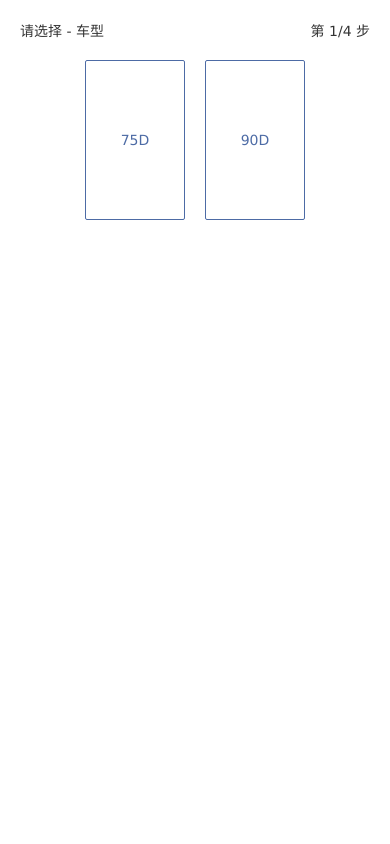
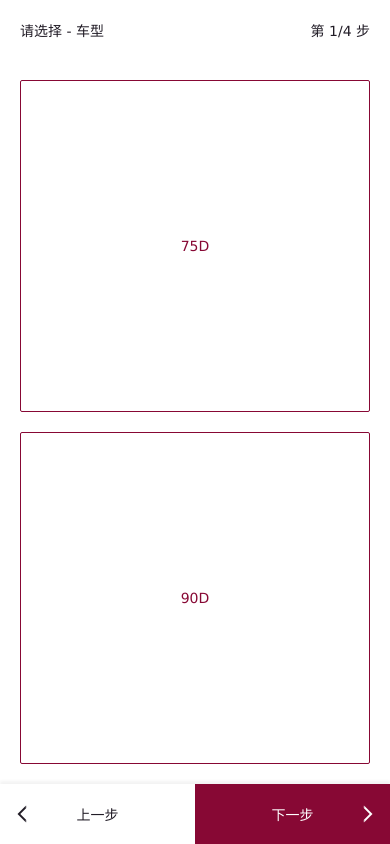
Before and after one commit to ctsin/practices-product-builder, a website built with Parcel: page src/index.html in a window 390 px wide. Built offline with nearby package versions, Linux system fonts and the light colour scheme.

Commit message:
1. update color pattern. 2. layout is responsive design now. 3. first step on footer.

```diff
--- /dev/null
+++ b/src/sass/_mixin.scss
@@ -0,0 +1,4 @@
+@mixin square($size: 1rem) {
+  width: $size;
+  height: $size;
+}
--- a/src/sass/_variables.scss
+++ b/src/sass/_variables.scss
@@ -1,12 +1,12 @@
 // COLOR
-$color: rgba(0, 0, 0, 0.8);
 $black: rgba(black, 1);
 $white: rgba(white, 1);
-$silver: rgba(161, 169, 186, 1);
-$secondary: rgba(77, 107, 165, 1);
-$primary: rgba(44, 59, 89, 1);
-$highlight-secondary: rgba(213, 144, 139, 1);
-$highlight-primary: rgba(216, 114, 112, 1);
+$color: rgba(33, 28, 38, 1);
+$primary: rgba(68, 26, 47, 1);
+$secondary: rgba(135, 8, 52, 1);
+$pink: rgba(209, 26, 61, 1);
+$yellow: rgba(253, 103, 47, 1);
+$shadow: rgba(black, 0.05);
 
 // SPACE
 $spacing: 1rem;
@@ -14,3 +14,6 @@ $spacing-large: $spacing * 2;
 $spacing-small: $spacing * 0.5;
 
 $radius: 0.1rem;
+
+// BREAK
+$break-mobile: 414px;
--- a/src/sass/main.scss
+++ b/src/sass/main.scss
@@ -1,4 +1,5 @@
 @import "variables";
+@import "mixin";
 
 *,
 *::before,
@@ -21,6 +22,12 @@ body {
     "Lucida Sans Unicode", Geneva, Verdana, sans-serif;
   font-size: 0.7rem;
   color: $color;
+}
+
+#root {
+  display: flex;
+  flex-direction: column;
+  min-height: 100vh;
 }
 
 .header {
@@ -48,7 +55,7 @@ body {
     display: none;
   }
 
-  @media (min-width: 414px) {
+  @media (min-width: $break-mobile) {
     justify-content: center;
 
     &#{\@title},
@@ -77,15 +84,23 @@ body {
   }
 }
 
+.body {
+  flex: 1;
+  margin: $spacing;
+}
+
 .model {
   display: flex;
   justify-content: center;
+  flex-direction: column;
 
   &#{\@set} {
     position: relative;
+    display: flex;
+    flex: 1;
 
     &:not(:first-child) {
-      margin-left: $spacing;
+      margin-top: $spacing;
     }
   }
 
@@ -93,11 +108,10 @@ body {
     display: flex;
     justify-content: center;
     align-items: center;
-    min-width: 100px;
-    min-height: 160px;
-    border: 1px solid $secondary;
+    flex: 1;
     border-radius: $radius;
     color: $secondary;
+    border: 1px solid currentColor;
     cursor: pointer;
   }
 
@@ -115,4 +129,80 @@ body {
       }
     }
   }
+
+  @media (min-width: $break-mobile) {
+    flex-direction: row;
+
+    &#{\@set} {
+      flex: 1;
+
+      &:not(:first-child) {
+        margin-top: unset;
+        margin-left: $spacing;
+      }
+    }
+  }
 }
+
+.footer {
+  display: flex;
+  box-shadow: 0 -3px 3px $shadow;
+
+  &#{\@total} {
+    display: none;
+  }
+
+  &#{\@nav} {
+    display: flex;
+    flex: 1;
+  }
+
+  .prev,
+  .next {
+    position: relative;
+    flex: 1;
+    padding: $spacing;
+    text-decoration: none;
+    text-align: center;
+    color: inherit;
+    background-color: inherit;
+
+    &:hover,
+    &:focus {
+      text-decoration: none;
+      color: inherit;
+    }
+
+    &::before {
+      content: "";
+      position: absolute;
+      top: 50%;
+      @include square(0.6rem);
+      border: 2px solid;
+      border-color: transparent transparent currentColor currentColor;
+    }
+  }
+
+  .prev {
+    &::before {
+      left: 1rem;
+      transform: translate3d(0, -50%, 0) rotate(45deg);
+    }
+  }
+
+  .next {
+    color: $white;
+    background-color: $secondary;
+
+    &:hover,
+    &:focus {
+      color: $white;
+      background-color: $primary;
+    }
+
+    &::before {
+      right: 1rem;
+      transform: translate3d(0, -50%, 0) rotate(-135deg);
+    }
+  }
+}
--- /dev/null
+++ b/src/typescript/component/footer.ts
@@ -0,0 +1,11 @@
+export const footer = () => /* html */ `
+  <div class="footer">
+    <div class="footer@total">
+      总计 <span class="amount" data-amount="0"></span>人民币
+    </div>
+    <div class="footer@nav">
+      <a href="" class="prev">上一步</a>
+      <a href="" class="next">下一步</a>
+    </div>
+  </div>
+`;
--- a/src/typescript/component/main.ts
+++ b/src/typescript/component/main.ts
@@ -1,5 +1,6 @@
+import { render } from "../helper/utils";
 import { header } from "./header";
 import { model } from "./model";
-import { render } from "../helper/utils";
+import { footer } from "./footer";
 
-document.getElementById("root").innerHTML = render(header(), model());
+document.getElementById("root").innerHTML = render(header(), model(), footer());
--- a/src/typescript/component/model.ts
+++ b/src/typescript/component/model.ts
@@ -1,6 +1,6 @@
 export const model = () => {
   return /* html */ `
-    <div class="model">
+    <div class="body model">
       <div class="model@set">
         <input class="model@input" id="75d" name="model" type="radio" />
         <label class="model@label" for="75d">75D</label>
```
